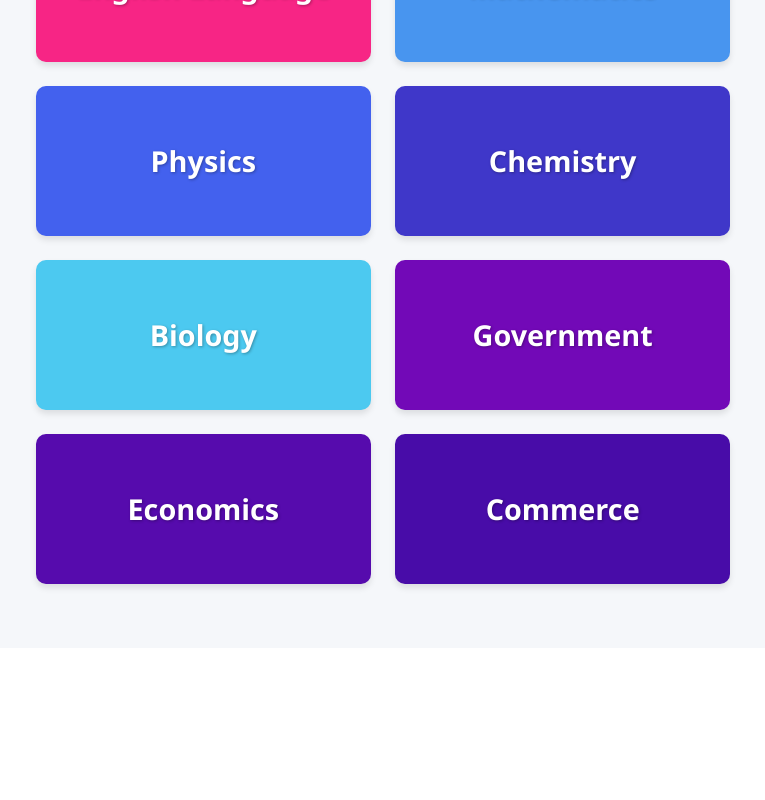
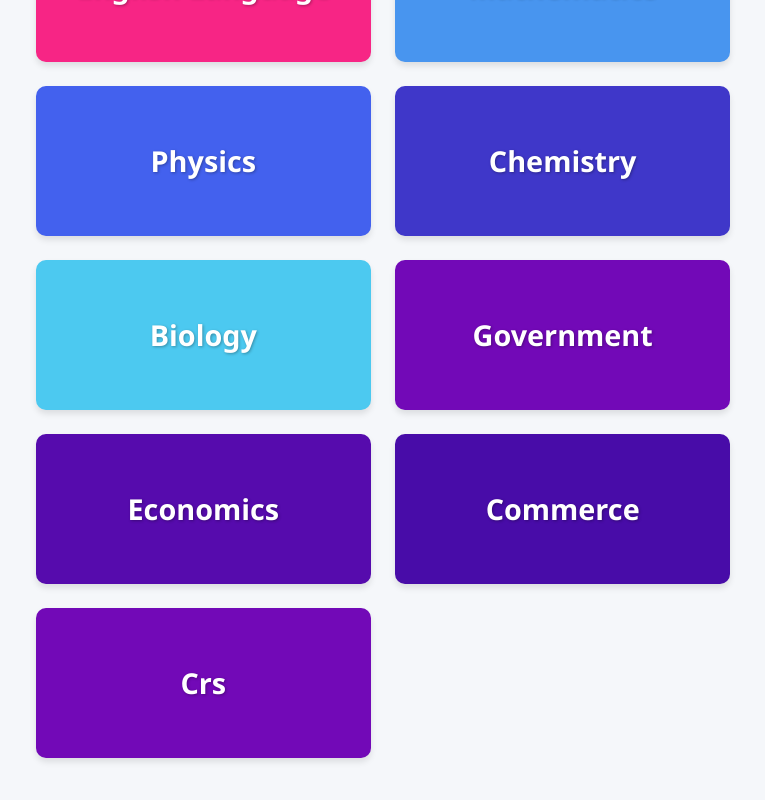
Before and after one commit to miraclenonso/my-react-app, a React (Vite) app: page / in a window 1280 px wide. Shown: the part 228-1028 px from the top of the page, without its empty margins (257-1022 px from the left). Before the commit the page ends 876 px from the top, so only its background shows below. Built offline with nearby package versions, Linux system fonts and the light colour scheme.

Commit message:
Update SubjectSelection.jsx

```diff
--- a/src/components/SubjectSelection.jsx
+++ b/src/components/SubjectSelection.jsx
@@ -11,6 +11,7 @@ const subjects = [
   { id: 'government', name: 'Government', color: '#7209b7' },
   { id: 'economics', name: 'Economics', color: '#560bad' },
   { id: 'commerce', name: 'Commerce', color: '#480ca8' },
+  { id: 'crs', name: 'Crs', color: '#7209b7' },
 ];
 
 function SubjectSelection() {
```
